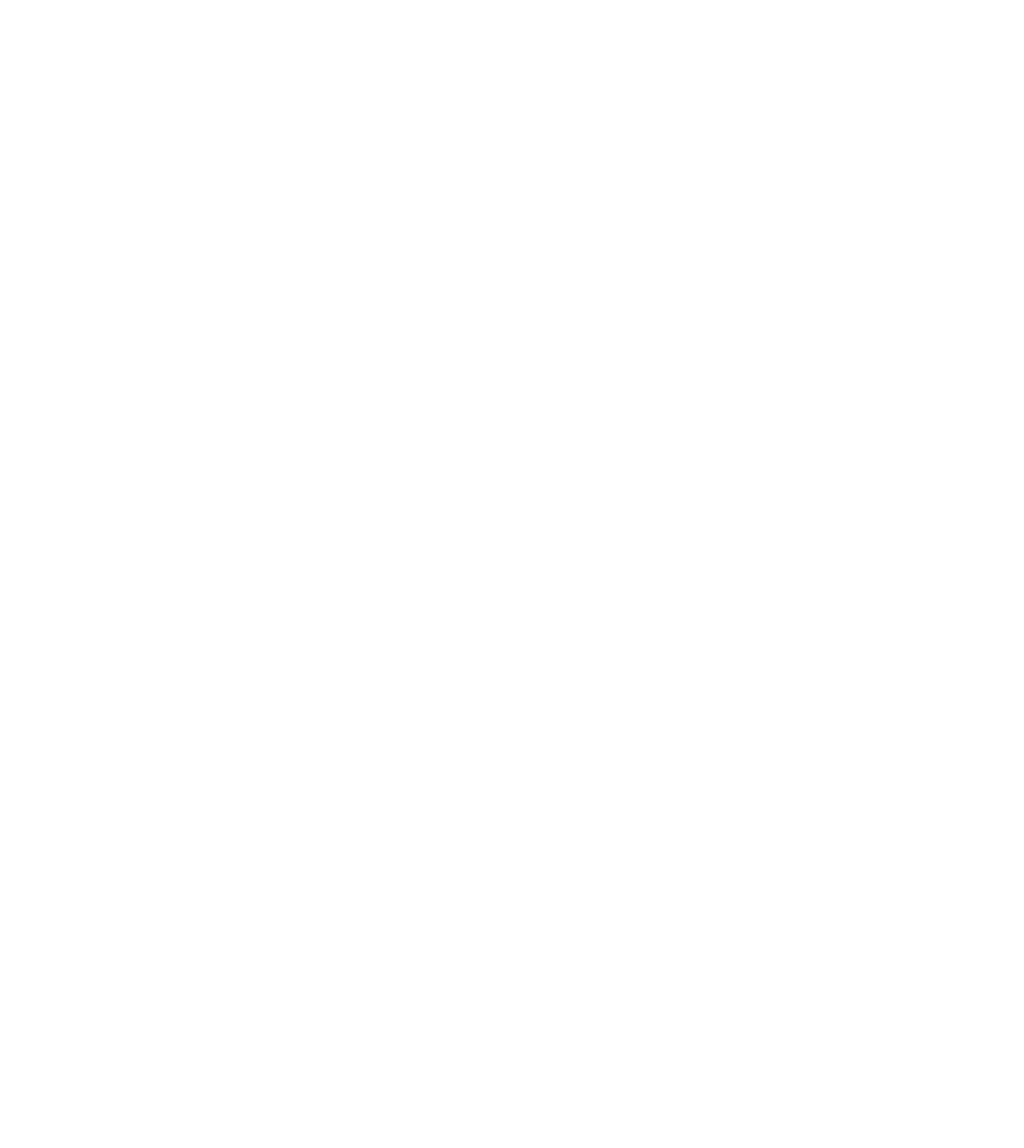
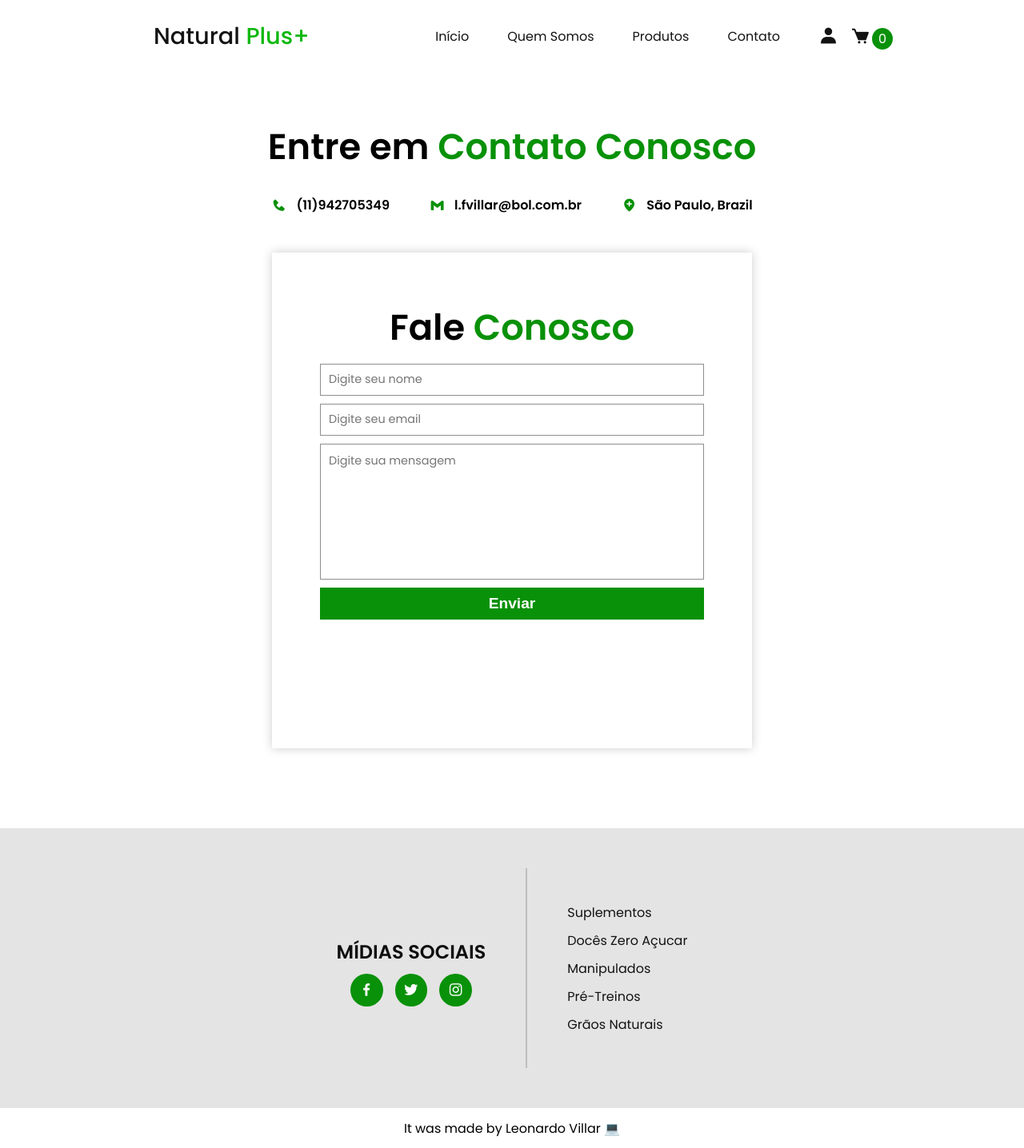
Before and after one commit to leonardovillar99/produtos-naturais, a plain HTML site: page contato.html in a window 1280 px wide. Shown: the whole page at 80% size. Before the commit the page ends 800 px from the top, so only its background shows below. Drawn offline with nearby package versions, Linux system fonts and the light colour scheme.

Commit message:
'atualizacao04'

```diff
--- a/contato.html
+++ b/contato.html
@@ -0,0 +1,108 @@
+<!DOCTYPE html>
+<html lang="en">
+<head>
+    <meta charset="UTF-8">
+    <meta http-equiv="X-UA-Compatible" content="IE=edge">
+    <meta name="viewport" content="width=device-width, initial-scale=1.0">
+    <link href='https://unpkg.com/boxicons@2.1.1/css/boxicons.min.css' rel='stylesheet'>
+    <link rel="stylesheet" href="/styles.css">
+    <script src="/main.js" defer></script>
+    <title>Contato - Natural Plus</title>
+</head>
+<body>
+
+    <div class="nav-bar-container">
+        <header>
+            <a href="index.html" class="logo">Natural <span>Plus+</span></a>
+            <nav>
+                    <ul class="nav-list">
+                        <li class="nav-links"><a href="index.html">Início</a></li>
+                        <li class="nav-links"><a href="quemsomos.html">Quem Somos</a></li>
+                        <li class="nav-links"><a href="produtos.html">Produtos</a></li>
+                        <li class="nav-links"><a href="contato.html">Contato</a></li>
+
+                    <div class="icons-right">
+                        <a href="login.html"><i class='bx bxs-user icon'></i></a>
+                        <div class="cart-circle">
+                            <span>0</span>
+                        </div>
+                        <a href="#"><i class='bx bxs-cart icon'></i></a>
+                    </div>
+                </ul>
+                <i class='bx bx-menu menu-burger'></i>
+            </nav>
+       </header>
+    </div>
+
+    <div class="contact-container">
+        <h1>Entre em <span>Contato Conosco</span></h1>
+
+        <div class="icons-contact-page">
+            <i class='bx bxs-phone icon'>
+                <span>(11)942705349</span>
+            </i>
+            <i class='bx bxl-gmail icon'>
+                <span>l.fvillar@bol.com.br</span>
+            </i>
+            <i class='bx bxs-location-plus icon'>
+                <span>São Paulo, Brazil</span>
+            </i>
+        </div>
+
+        <div class="form-contact">
+            <div class="title-form-contact">
+                <h1>Fale <span>Conosco</span></h1>
+            </div>
+
+        <form id="form">
+            <div class="form-group">
+               <input name="name" class="invalid" type="text" placeholder="Digite seu nome" autocomplete="off">
+               <div class="error-hint hidden">Preencha o campo acima.</div>
+
+               <input name="email" class="invalid" type="text" placeholder="Digite seu email" autocomplete="off">
+               <div class="error-hint hidden">Preencha o campo acima.</div>
+
+               <textarea name="message" placeholder="Digite sua mensagem"></textarea>
+
+               <button type="submit">Enviar</button>
+            </div>
+
+        </form>
+
+        </div>
+    </div>
+
+    <div class="right-side-img">
+        <img src="/images/contact-image.jpg.crdownload" alt="">
+    </div>
+
+    <footer>
+        <div class="footer-area">
+            <div class="first-footer">
+                <h1>MÍDIAS SOCIAIS</h1>
+                <div class="footer-icons">
+                    <i class='bx bxl-facebook icon'></i>
+                    <i class='bx bxl-twitter icon'></i>
+                    <i class='bx bxl-instagram icon' ></i>
+                </div>
+            </div>
+            <div class="footer-divisor"></div>
+
+            <div class="footer-products-list">
+                <ul>
+                    <a href=""><li>Suplementos</li></a>
+                    <a href=""><li>Docês Zero Açucar</li></a>
+                    <a href=""><li>Manipulados</li></a>
+                    <a href=""><li>Pré-Treinos</li></a>
+                    <a href=""><li>Grãos Naturais</li></a>
+                </ul>
+            </div>
+        </div>
+
+        <div class="last-footer">
+            <p>It was made by Leonardo Villar 💻</p>
+        </div>
+    </footer>
+
+</body>
+</html>
--- a/styles.css
+++ b/styles.css
@@ -10,6 +10,10 @@ body{
     font-family: 'Poppins', sans-serif;
 }
 
+:root{
+    --bg-color-01: rgb(9, 145, 9);
+}
+
 /* =========== NAVBAR ============ */
 
 .first_header{
@@ -17,7 +21,7 @@ body{
     align-items: center;
     width: 100%;
     height: 35px;
-    background: rgb(6, 66, 6);
+    background: var(--bg-color-01);
 }
 
 .first-header_icons{
@@ -41,7 +45,6 @@ body{
 
 header{
     display: flex;
-
     justify-content: space-between;
     align-items: center;
     height: 90px;
@@ -206,7 +209,7 @@ a{
     flex-direction: column;
     width: 70%;
     margin: auto;
-    margin-top: 70px;
+    margin-top: 40px;
     line-height: 50px;
 }
 
@@ -231,14 +234,14 @@ a{
     margin-top: 50px;
     cursor: pointer;
     transition: .5s;
-    background: rgb(6, 66, 6);
+    background: var(--bg-color-01);
     color: #FFF;
 }
 
 .know_more-btn:hover{
     color: #fff;
     border: transparent;
-    background: rgb(9, 145, 9);
+    background: rgb(16, 195, 16);
 }
 
 .main-products{
@@ -249,7 +252,7 @@ a{
 }
 
 .line{
-    width: 1100px;
+    width: 82%;
     height: 1px;
     margin-top: 20px;
     background: #ccc;
@@ -316,7 +319,7 @@ a{
     cursor: pointer;
     outline: none;
     border: transparent;
-    background: rgb(6, 66, 6);
+    background: var(--bg-color-01);
     color: #fff;
     font-family: 'Poppins', sans-serif;
     font-size: .8rem;
@@ -326,7 +329,7 @@ a{
 .btn-prods-main-page:hover{
     color: #FFF;
     border: transparent;
-    background: rgb(9, 145, 9);
+    background: rgb(16, 195, 16);
 }
 
 
@@ -341,6 +344,9 @@ footer{
 .footer-area{
     margin-top: 100px;
     display: flex;
+    gap: 50px;
+    justify-content: center;
+    align-items: center;
     width: 100%;
     height: 350px;
     background: rgb(228, 228, 228);
@@ -349,17 +355,14 @@ footer{
 .first-footer{
     display: flex;
     flex-direction: column;
-    width: 100%;
+    justify-content: center;
     align-items: center;
-    justify-content: center;
 }
 
 .first-footer h1{
-    display: flex;
-    align-items: center;
     font-size: 1.5rem;
     color: rgb(14, 14, 14);
-    padding: 15px 0;
+    padding: 10px 0;
 }
 
 .footer-icons{
@@ -368,11 +371,26 @@ footer{
 }
 
 .footer-icons .icon{
-    font-size: 2rem;
+    font-size: 1.3rem;
     color: #fff;
-    background: rgb(6, 66, 6);
+    background: var(--bg-color-01);
     border-radius: 50%;
     padding: 10px 10px;
+    cursor: pointer;
+}
+
+.footer-divisor{
+    width: 2px;
+    height: 250px;
+    background: rgb(190, 190, 190);
+}
+
+.footer-products-list{
+   line-height: 35px;
+}
+
+.footer-products-list ul{
+    list-style: none;
 }
 
 .last-footer{
@@ -380,6 +398,24 @@ footer{
     justify-content: center;
     align-items: center;
     height: 50px;
+}
+
+@media(max-width: 520px){
+    .first-footer h1{
+        font-size: 1rem;
+        text-align: center;
+    }
+    .footer-icons .icon{
+        font-size: 1rem;
+    }
+    .footer-icons{
+        display: flex;
+        flex-direction: column;
+    }
+    .first-footer{
+        margin-left: 10px;
+        padding-bottom: 35px;
+    }
 }
 
 /* ============ LOGIN PAGE ============ */
@@ -720,3 +756,162 @@ footer{
         color: #FFF;
     }
 }
+
+/* ========= CONTACT PAGE ========= */
+
+.contact-container{
+    width: 70%;
+    margin: auto;
+    display: flex;
+    flex-direction: column;
+}
+
+.contact-container h1{
+    margin-top: 60px;
+    font-size: 2.8rem;
+}
+
+.contact-container span{
+    color: var(--bg-color-01);
+}
+
+.contact-container p{
+    font-size: .9rem;
+}
+
+.icons-contact-page{
+    display: flex;
+    gap: 50px;
+    margin-top: 30px;
+    font-size: 1.2rem;
+}
+
+.icons-contact-page span{
+    display: flex;
+    align-items: center;
+    justify-content: center;
+    color: #000;
+    font-family: 'Poppins', sans-serif;
+    font-size: 1rem;
+    font-weight: 600;
+}
+
+.icons-contact-page .icon{
+    display: flex;
+    gap: 12px;
+    color: var(--bg-color-01);
+}
+
+.form-contact{
+    display: flex;
+    flex-direction: column;
+    row-gap: 12px;
+    width: 600px;
+    height: 620px;
+    border: transparent;
+    background: #FFF;
+    box-shadow: 0px 0px 12px 0px #ccc;
+    margin-top: 50px;
+}
+
+.title-form-contact{
+    text-align: center;
+}
+
+.title-form-contact span{
+    color: var(--bg-color-01);
+}
+
+.form-group{
+    display: flex;
+    flex-direction: column;
+    width: 80%;
+    margin: auto;
+    gap: 10px;
+}
+
+.form-group input{
+    height: 40px;
+    border: 1px solid rgb(143, 143, 143);
+    padding: 10px;
+    outline: none;
+    font-family: 'Poppins', sans-serif;
+}
+
+.form-group textarea{
+    height: 170px;
+    resize: none;
+    outline: none;
+    border: 1px solid rgb(143, 143, 143);
+    padding: 10px;
+    font-family: 'Poppins', sans-serif;
+}
+
+::-webkit-input-placeholder{
+    font-family: 'Poppins', sans-serif;
+    font-size: .9rem;
+}
+
+.form-contact button{
+    width: 100%;
+    height: 40px;
+    background: var(--bg-color-01);
+    color: #FFF;
+    font-size: 1.2rem;
+    font-weight: 600;
+    border: none;
+    cursor: pointer;
+    transition: .5s;
+}
+
+.form-group button:hover{
+    background: rgb(32, 173, 32);
+}
+
+
+.hidden{
+    display: none;
+}
+
+.right-side-img{
+    position: absolute;
+    top: 35%;
+    right: 12%;
+}
+
+.right-side-img img{
+    width: 700px;
+}
+
+.contact-footer-container{
+    width: 100%;
+    height: 400px;
+    background: #ccc;
+    margin-top: 100px;
+}
+
+@media(max-width: 1810px){
+    .right-side-img img{
+        display: none;
+    }
+
+    .contact-container{
+        align-items: center;
+    }
+}
+
+@media(max-width: 895px){
+    .contact-container h1{
+        font-size: 1.8rem;
+        text-align: center;
+    }
+
+    .icons-contact-page{
+        flex-direction: column;
+        gap: 25px;
+    }
+
+    .form-contact{
+        width: 350px;
+    }
+}
```
Also changed, not shown: index.html (+12 -1 lines), login.html (+12 -1 lines), 1 other file.
